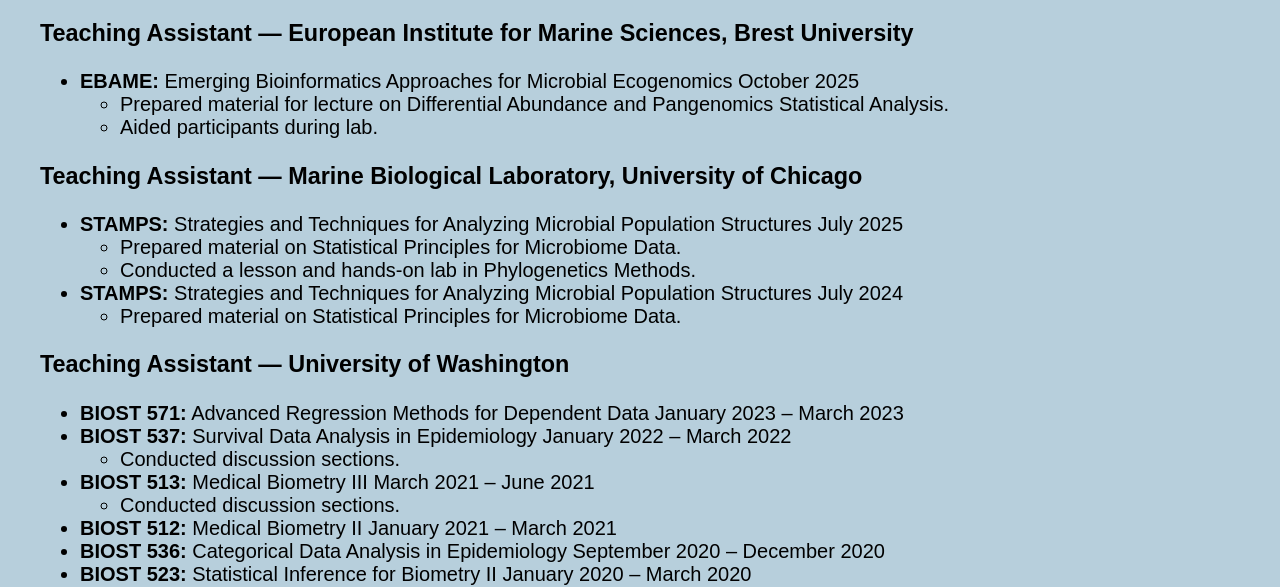
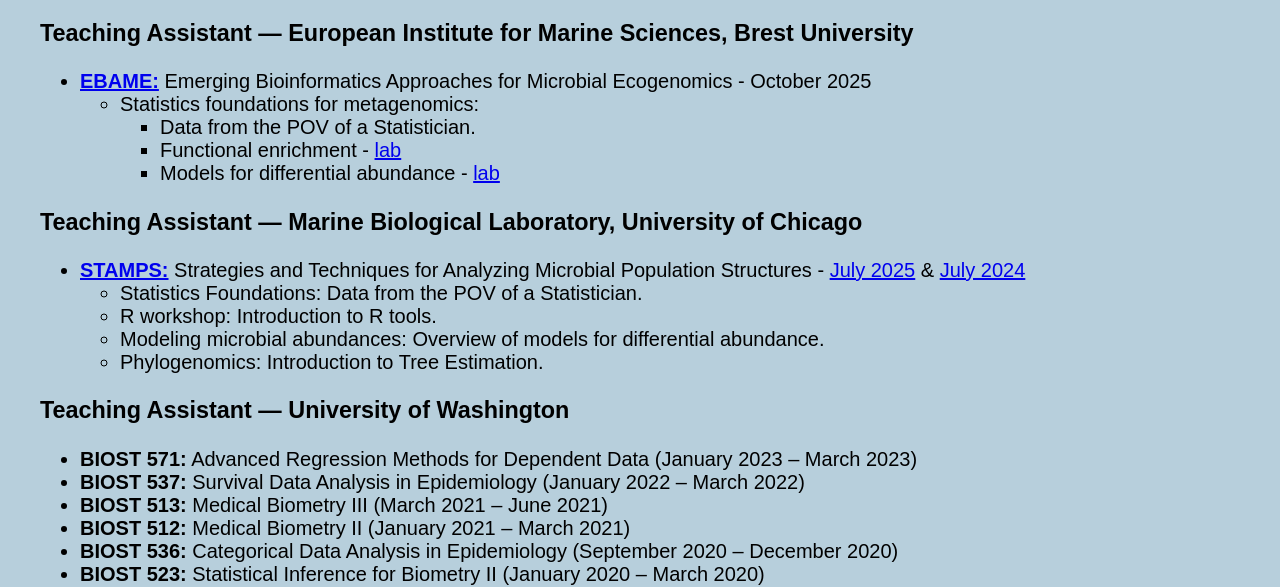
Before and after one commit to MariaAVC/MariaAVC.github.io, a plain HTML site: page Teaching.html in a window 1280 px wide. Shown: the part 203-790 px from the top of the page. Drawn offline with Linux system fonts and the light colour scheme.

Commit message:
Some changes based on Amy's feedback

```diff
--- a/Teaching.html
+++ b/Teaching.html
@@ -98,11 +98,15 @@ body {
     <h3>Teaching Assistant — European Institute for Marine Sciences, Brest University</h3>
     <ul class="teaching-list">
       <li>
-        <strong>EBAME:</strong> Emerging Bioinformatics Approaches for Microbial Ecogenomics
-        <span class="date">October 2025</span>
+        <strong><a href="https://maignienlab.gitlab.io/ebame/#about">EBAME:</a></strong> Emerging Bioinformatics Approaches for Microbial Ecogenomics - October 2025
         <ul class="details">
-          <li>Prepared material for lecture on Differential Abundance and Pangenomics Statistical Analysis.</li>
-          <li>Aided participants during lab.</li>
+            <li>Statistics foundations for metagenomics:
+                <ul>
+                    <li>Data from the POV of a Statistician.</li>
+                    <li>Functional enrichment - <a href = "https://statdivlab.github.io/blog/articles/ebame10_pt2.html">lab</a></li>
+                    <li>Models for differential abundance - <a href = "https://statdivlab.github.io/blog/articles/ebame10_pt3.html">lab</a></li>
+                </ul>
+            </li>
         </ul>
       </li>
     </ul>
@@ -113,18 +117,13 @@ body {
     <h3>Teaching Assistant — Marine Biological Laboratory, University of Chicago</h3>
     <ul class="teaching-list">
       <li>
-        <strong>STAMPS:</strong> Strategies and Techniques for Analyzing Microbial Population Structures
-        <span class="date">July 2025</span>
+          <strong><a href="https://www.mbl.edu/education/advanced-research-training-courses/course-offerings/strategies-and-techniques-analyzing-microbial-population-structures">STAMPS:</a> </strong> Strategies and Techniques for Analyzing Microbial Population Structures
+          - <a href="https://github.com/mblstamps/stamps2025/wiki">July 2025</a> & <a href="https://github.com/mblstamps/stamps2024/wiki">July 2024</a>
         <ul class="details">
-          <li>Prepared material on Statistical Principles for Microbiome Data.</li>
-          <li>Conducted a lesson and hands-on lab in Phylogenetics Methods.</li>
-        </ul>
-      </li>
-      <li>
-        <strong>STAMPS:</strong> Strategies and Techniques for Analyzing Microbial Population Structures
-        <span class="date">July 2024</span>
-        <ul class="details">
-          <li>Prepared material on Statistical Principles for Microbiome Data.</li>
+            <li>Statistics Foundations: Data from the POV of a Statistician. </li>
+          <li>R workshop: Introduction to R tools.</li>
+            <li>Modeling microbial abundances: Overview of models for differential abundance. </li>
+          <li>Phylogenomics: Introduction to Tree Estimation.</li>
         </ul>
       </li>
     </ul>
@@ -135,38 +134,28 @@ body {
     <h3>Teaching Assistant — University of Washington</h3>
     <ul class="teaching-list">
       <li>
-        <strong>BIOST 571:</strong> Advanced Regression Methods for Dependent Data
-        <span class="date">January 2023 – March 2023</span>
+        <strong>BIOST 571:</strong> Advanced Regression Methods for Dependent Data (January 2023 – March 2023)
       </li>
       <li>
-        <strong>BIOST 537:</strong> Survival Data Analysis in Epidemiology
-        <span class="date">January 2022 – March 2022</span>
-        <ul class="details"><li>Conducted discussion sections.</li></ul>
+        <strong>BIOST 537:</strong> Survival Data Analysis in Epidemiology (January 2022 – March 2022)
       </li>
       <li>
-        <strong>BIOST 513:</strong> Medical Biometry III
-        <span class="date">March 2021 – June 2021</span>
-        <ul class="details"><li>Conducted discussion sections.</li></ul>
+        <strong>BIOST 513:</strong> Medical Biometry III (March 2021 – June 2021)
       </li>
       <li>
-        <strong>BIOST 512:</strong> Medical Biometry II
-        <span class="date">January 2021 – March 2021</span>
+        <strong>BIOST 512:</strong> Medical Biometry II (January 2021 – March 2021)
       </li>
       <li>
-        <strong>BIOST 536:</strong> Categorical Data Analysis in Epidemiology
-        <span class="date">September 2020 – December 2020</span>
+        <strong>BIOST 536:</strong> Categorical Data Analysis in Epidemiology (September 2020 – December 2020)
       </li>
       <li>
-        <strong>BIOST 523:</strong> Statistical Inference for Biometry II
-        <span class="date">January 2020 – March 2020</span>
+        <strong>BIOST 523:</strong> Statistical Inference for Biometry II (January 2020 – March 2020)
       </li>
       <li>
-        <strong>BIOST 512:</strong> Medical Biometry II
-        <span class="date">January 2019 – March 2019</span>
+        <strong>BIOST 512:</strong> Medical Biometry II (January 2019 – March 2019)
       </li>
       <li>
-        <strong>BIOST 511:</strong> Medical Biometry I
-        <span class="date">September 2018 – December 2018</span>
+        <strong>BIOST 511:</strong> Medical Biometry I (September 2018 – December 2018)
       </li>
     </ul>
   </div>
@@ -176,8 +165,7 @@ body {
     <h3>Teaching Assistant — Universidad de Guanajuato</h3>
     <ul class="teaching-list">
       <li>
-        <strong>M24101:</strong> Statistical Methods
-        <span class="date">January 2016 – June 2016</span>
+        <strong>M24101:</strong> Statistical Methods (January 2016 – June 2016)
         <ul class="details"><li>Conducted lectures and review sessions.</li></ul>
       </li>
     </ul>
```
Also changed, not shown: index.html (+3 -1 lines).
